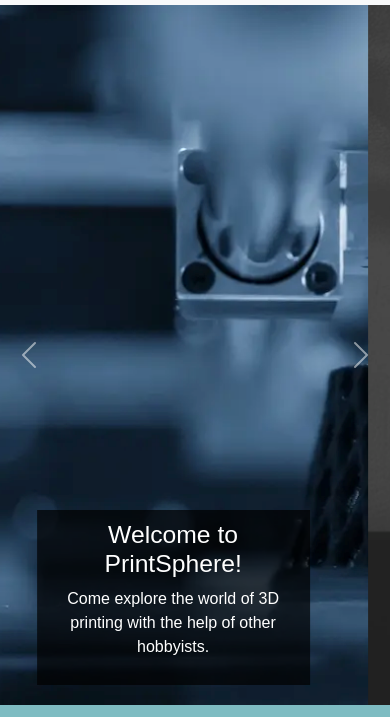
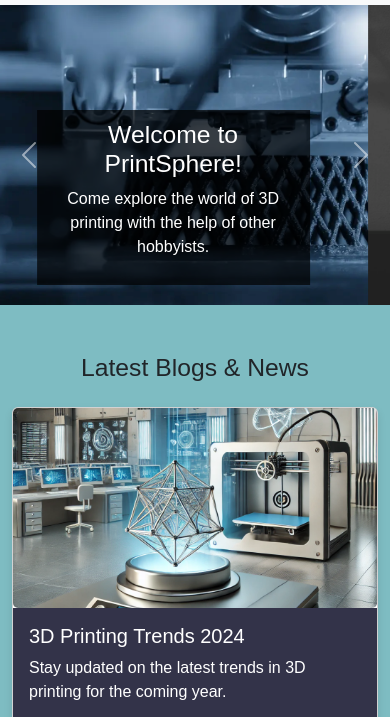
Before and after one commit to vp576/P4, a plain HTML site: page index.html in a window 390 px wide. Shown: the part 61-778 px from the top of the page. Drawn offline with nearby package versions, Linux system fonts and the light colour scheme.

Commit message:
Update homePage_CSS.css

```diff
--- a/css/homePage_CSS.css
+++ b/css/homePage_CSS.css
@@ -87,7 +87,15 @@ footer a:hover {
 .carousel-img {
 
     width: auto;
-    height: 700px;
+    height: auto;
     margin: 0 auto;
     display: block;
 }
+
+
+
+@media (max-width: 768px) {
+    .carousel-img {
+        max-height: 300px;
+    }
+}
```
